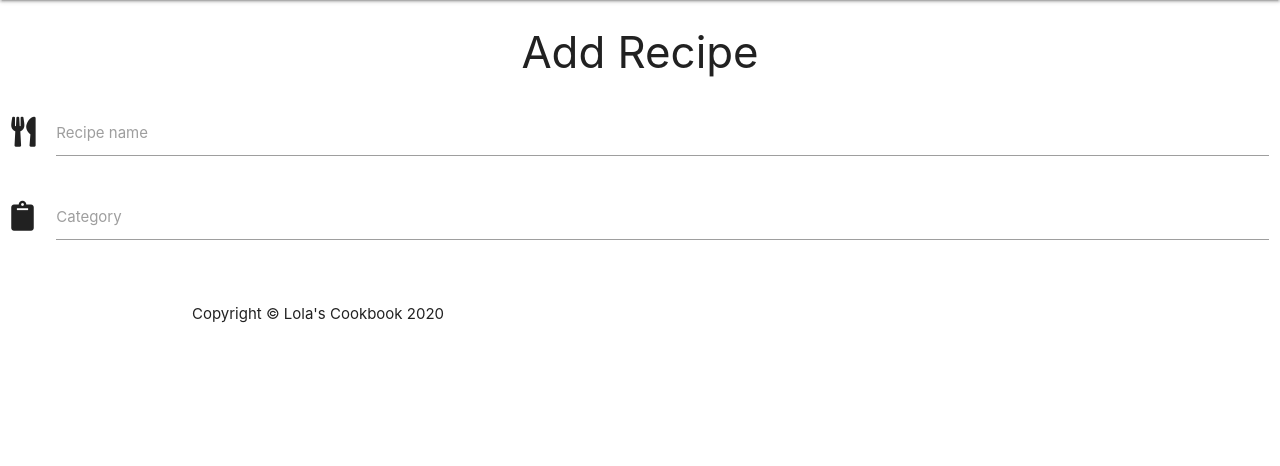
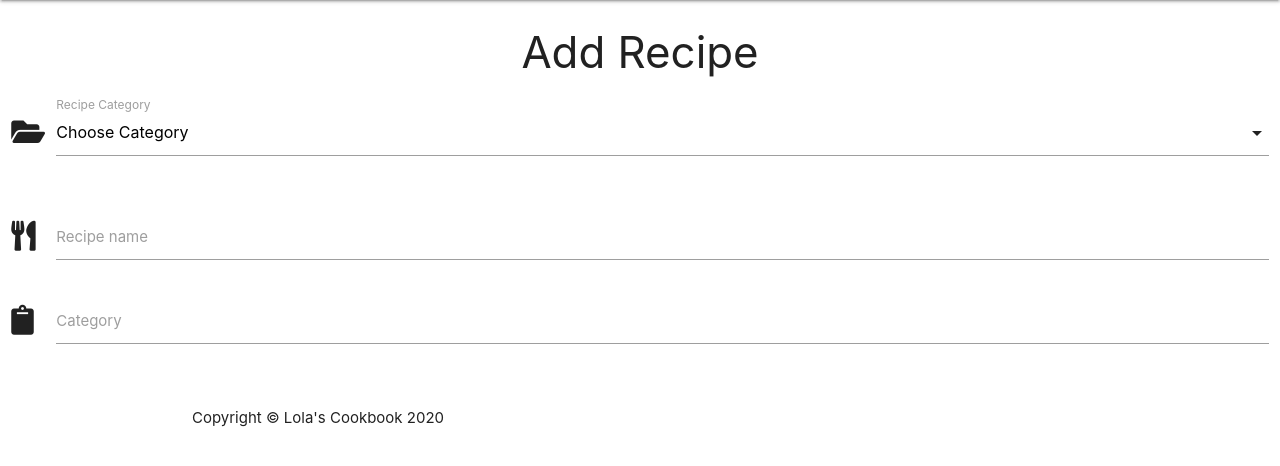
Before and after one commit to Code-Institute-Submissions/Lolas-Cookbook, a Flask app: page /add_recipes in a window 1280 px wide. Shown: the part 64-530 px from the top of the page. Run offline with Flask 2, Linux system fonts and the light colour scheme; data that the repository does not hold is empty; some libraries are stand-ins or nearby versions.

Commit message:
added recipe category in add_recipes.html and app.py

```diff
--- a/app.py
+++ b/app.py
@@ -28,7 +28,8 @@ def get_recipes():
 
 @app.route("/add_recipes")
 def add_recipes():
-    return render_template("add_recipes.html")
+    categories = mongo.db.categories.find().sort("category_name", 1)
+    return render_template("add_recipes.html", categories=categories)
 
 
 if __name__ == "__main__":
--- a/static/js/script.js
+++ b/static/js/script.js
@@ -9,3 +9,7 @@ $(document).ready(function(){
   $('.carousel.carousel-slider').carousel({
     fullWidth: true
   });
+
+    $(document).ready(function(){
+    $('select').formSelect();
+  });
--- a/templates/add_recipes.html
+++ b/templates/add_recipes.html
@@ -6,6 +6,18 @@
 
 <div class="row">
     <form class="col s12" method="POST" action="">
+    <div class="row">
+    <div class="input-field col s12">
+     <i class="fas fa-folder-open prefix text-darken-4"></i>
+    <select id="category_name" name="category_name" class="validate" required>
+      <option value="" disabled selected>Choose Category</option>
+      {% for category in categories %}
+      <option value="{{ category.category_name }}">{{ category.category_name }}</option>
+    {% endfor %}
+    </select>
+    <label for="category_name">Recipe Category</label>
+  </div>
+    </div>
       <div class="row">
         <div class="input-field col s12">
           <i class="fas fa-utensils prefix text-darken-4"></i>
```
